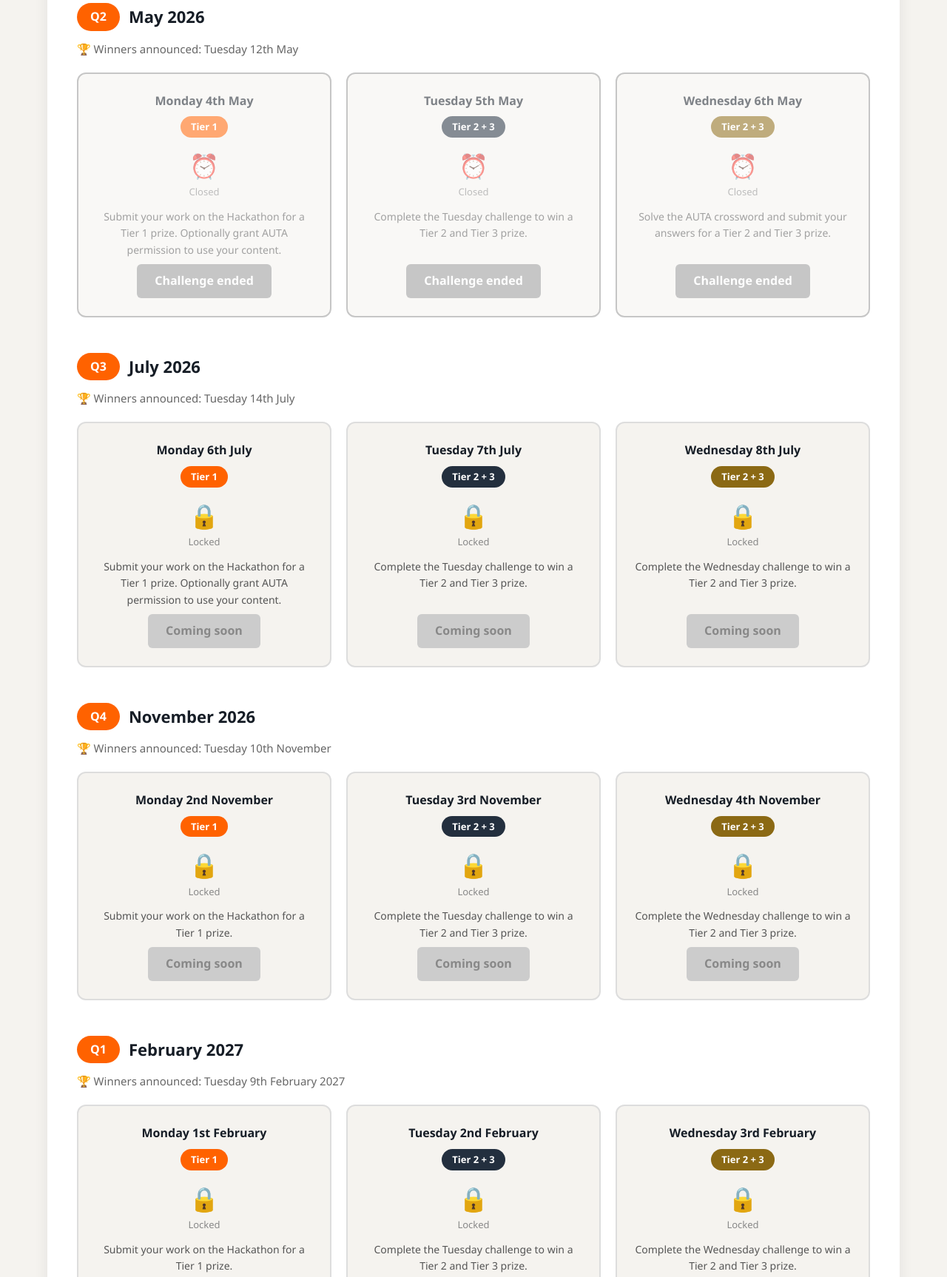
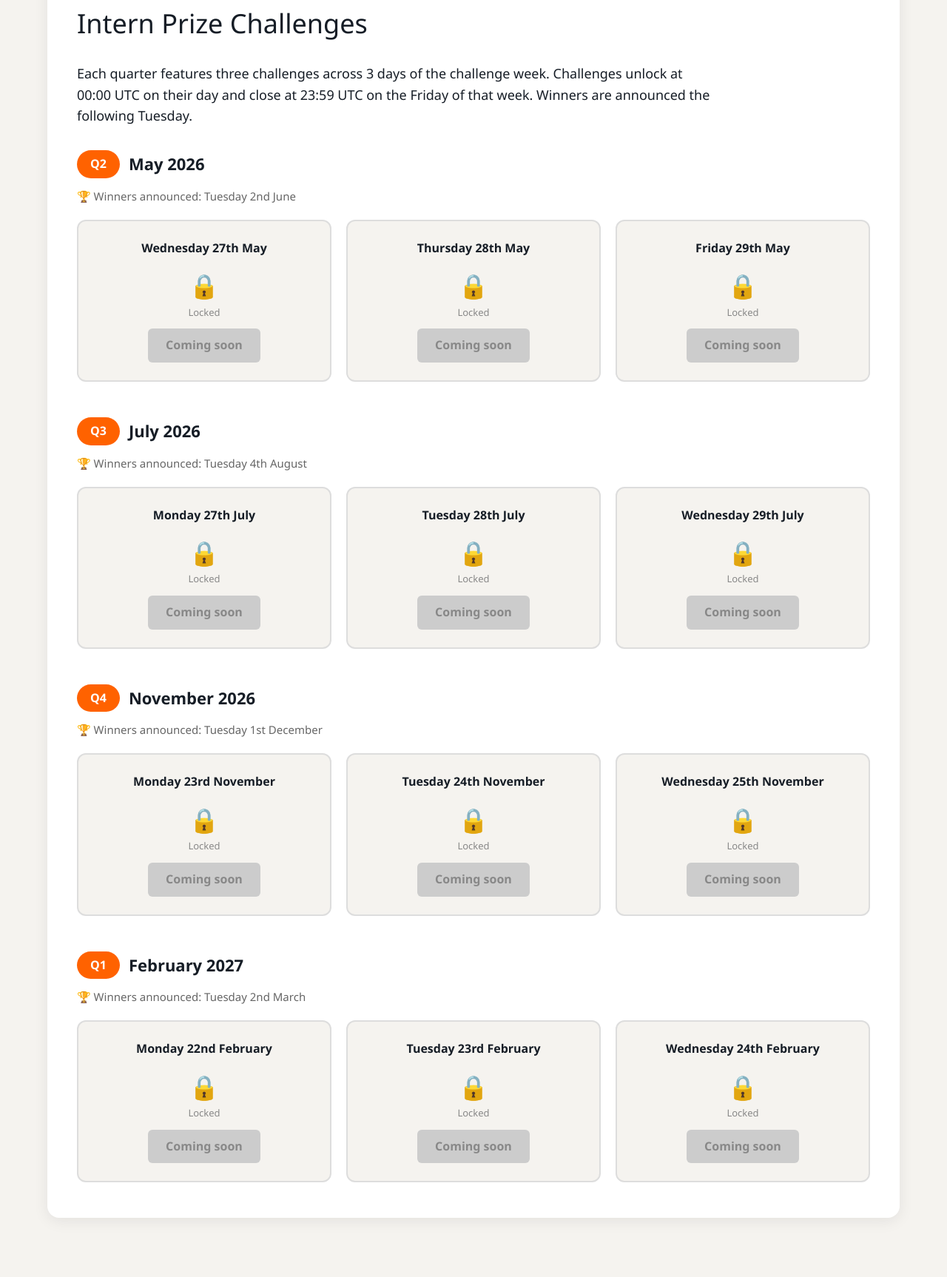
Before and after one commit to poppytru/intern-celebration-online-engagements, a plain HTML site: page index.html in a window 1280 px wide. Shown: the part 2176-3902 px from the top of the page at 74% size. Drawn offline with Linux system fonts and the light colour scheme.

Commit message:
Restore and update index.html content
Restored and updated the index.html file with the original content, including sections for upcoming celebrations, prize engagements, and prizes.

```diff
--- a/index.html
+++ b/index.html
@@ -74,48 +74,50 @@
                     <span class="chip">Cape Town</span>
                 </div>
             </div>
+
+            <div class="quarter-events">
+                <h3 class="quarter-label"><span class="quarter-tag">Q1</span> In-person events</h3>
+                <div class="city-chips">
+                    <span class="chip">Sydney</span>
+                    <span class="chip">Cape Town</span>
+                </div>
+            </div>
         </section>
 
-        <!-- PRIZE ENGAGEMENTS -->
+        <!-- PRIZE CHALLENGES -->
         <section class="engagements-section" id="engagements">
-            <h2>Intern prize engagements</h2>
-            <p class="section-intro">Each quarter features three challenges across Monday, Tuesday and Wednesday of the challenge week. Challenges unlock at 00:00 UTC on their day and close at 23:59 UTC on Friday of that week. Winners are announced the following Tuesday.</p>
+            <h2>Intern Prize Challenges</h2>
+            <p class="section-intro">Each quarter features three challenges across 3 days of the challenge week. Challenges unlock at 00:00 UTC on their day and close at 23:59 UTC on the Friday of that week. Winners are announced the following Tuesday.</p>
 
             <!-- Q2 — May -->
             <div class="quarter-block">
                 <div class="quarter-header">
                     <h3><span class="quarter-tag">Q2</span> May 2026</h3>
-                    <p class="winners-note">🏆 Winners announced: Tuesday 12th May</p>
+                    <p class="winners-note">🏆 Winners announced: Tuesday 2nd June</p>
                 </div>
                 <div class="challenges-row">
-                    <div class="challenge-card" data-unlock="2026-05-04T00:00:00Z" data-close="2026-05-09T00:00:00Z" data-link="https://hack.amazon.com/#2026unipitch/overview" data-link2="https://admin.pulse.aws/staffApplication/ACX4UWBQ" data-hackathon="true">
-                        <div class="challenge-day">Monday 4th May</div>
-                        <div class="challenge-tier tier-1-badge">Tier 1</div>
+                    <div class="challenge-card" data-unlock="2026-05-27T00:00:00Z" data-close="2026-05-29T23:59:00Z" data-link="https://hack.amazon.com/#2026unipitch/overview" data-link2="https://admin.pulse.aws/staffApplication/ACX4UWBQ" data-hackathon="true">
+                        <div class="challenge-day">Wednesday 27th May</div>
                         <div class="challenge-status">
                             <span class="lock-icon">🔒</span>
                             <span class="status-text">Locked</span>
                         </div>
-                        <p class="challenge-desc">Submit your work on the Hackathon for a Tier 1 prize. Optionally grant AUTA permission to use your content.</p>
                         <a class="challenge-btn disabled" aria-disabled="true">Coming soon</a>
                     </div>
-                    <div class="challenge-card" data-unlock="2026-05-05T00:00:00Z" data-close="2026-05-09T00:00:00Z" data-link="https://admin.pulse.aws/staffApplication/6R6T0DB1">
-                        <div class="challenge-day">Tuesday 5th May</div>
-                        <div class="challenge-tier tier-2-badge">Tier 2 + 3</div>
+                    <div class="challenge-card" data-unlock="2026-05-28T00:00:00Z" data-close="2026-05-29T23:59:00Z" data-link="https://admin.pulse.aws/staffApplication/6R6T0DB1">
+                        <div class="challenge-day">Thursday 28th May</div>
                         <div class="challenge-status">
                             <span class="lock-icon">🔒</span>
                             <span class="status-text">Locked</span>
                         </div>
-                        <p class="challenge-desc">Complete the Tuesday challenge to win a Tier 2 and Tier 3 prize.</p>
                         <a class="challenge-btn disabled" aria-disabled="true">Coming soon</a>
                     </div>
-                    <div class="challenge-card" data-unlock="2026-05-06T00:00:00Z" data-close="2026-05-09T00:00:00Z" data-link="https://admin.pulse.aws/staffApplication/MGT6YZLT" data-crossword="true">
-                        <div class="challenge-day">Wednesday 6th May</div>
-                        <div class="challenge-tier tier-3-badge">Tier 2 + 3</div>
+                    <div class="challenge-card" data-unlock="2026-05-29T00:00:00Z" data-close="2026-05-29T23:59:00Z" data-link="https://admin.pulse.aws/staffApplication/MGT6YZLT">
+                        <div class="challenge-day">Friday 29th May</div>
                         <div class="challenge-status">
                             <span class="lock-icon">🔒</span>
                             <span class="status-text">Locked</span>
                         </div>
-                        <p class="challenge-desc">Solve the AUTA crossword and submit your answers for a Tier 2 and Tier 3 prize.</p>
                         <a class="challenge-btn disabled" aria-disabled="true">Coming soon</a>
                     </div>
                 </div>
@@ -125,37 +127,31 @@
             <div class="quarter-block">
                 <div class="quarter-header">
                     <h3><span class="quarter-tag">Q3</span> July 2026</h3>
-                    <p class="winners-note">🏆 Winners announced: Tuesday 14th July</p>
+                    <p class="winners-note">🏆 Winners announced: Tuesday 4th August</p>
                 </div>
                 <div class="challenges-row">
-                    <div class="challenge-card" data-unlock="2026-07-06T00:00:00Z" data-close="2026-07-10T00:00:00Z" data-link="https://hack.amazon.com/#2026dayinthelife/overview" data-link2="https://admin.pulse.aws/staffApplication/TMI3DJHI" data-hackathon="true">
-                        <div class="challenge-day">Monday 6th July</div>
-                        <div class="challenge-tier tier-1-badge">Tier 1</div>
+                    <div class="challenge-card" data-unlock="2026-07-27T00:00:00Z" data-close="2026-07-31T23:59:00Z" data-link="https://hack.amazon.com/#2026dayinthelife/overview" data-link2="https://admin.pulse.aws/staffApplication/TMI3DJHI" data-hackathon="true">
+                        <div class="challenge-day">Monday 27th July</div>
                         <div class="challenge-status">
                             <span class="lock-icon">🔒</span>
                             <span class="status-text">Locked</span>
                         </div>
-                        <p class="challenge-desc">Submit your work on the Hackathon for a Tier 1 prize. Optionally grant AUTA permission to use your content.</p>
                         <a class="challenge-btn disabled" aria-disabled="true">Coming soon</a>
                     </div>
-                    <div class="challenge-card" data-unlock="2026-07-07T00:00:00Z" data-close="2026-07-10T00:00:00Z" data-link="https://admin.pulse.aws/staffApplication/QXEUTQQP">
-                        <div class="challenge-day">Tuesday 7th July</div>
-                        <div class="challenge-tier tier-2-badge">Tier 2 + 3</div>
+                    <div class="challenge-card" data-unlock="2026-07-28T00:00:00Z" data-close="2026-07-31T23:59:00Z" data-link="https://admin.pulse.aws/staffApplication/QXEUTQQP">
+                        <div class="challenge-day">Tuesday 28th July</div>
                         <div class="challenge-status">
                             <span class="lock-icon">🔒</span>
                             <span class="status-text">Locked</span>
                         </div>
-                        <p class="challenge-desc">Complete the Tuesday challenge to win a Tier 2 and Tier 3 prize.</p>
                         <a class="challenge-btn disabled" aria-disabled="true">Coming soon</a>
                     </div>
-                    <div class="challenge-card" data-unlock="2026-07-08T00:00:00Z" data-close="2026-07-10T00:00:00Z" data-link="https://admin.pulse.aws/staffApplication/S98IL31A">
-                        <div class="challenge-day">Wednesday 8th July</div>
-                        <div class="challenge-tier tier-3-badge">Tier 2 + 3</div>
+                    <div class="challenge-card" data-unlock="2026-07-29T00:00:00Z" data-close="2026-07-31T23:59:00Z" data-link="https://admin.pulse.aws/staffApplication/S98IL31A">
+                        <div class="challenge-day">Wednesday 29th July</div>
                         <div class="challenge-status">
                             <span class="lock-icon">🔒</span>
                             <span class="status-text">Locked</span>
                         </div>
-                        <p class="challenge-desc">Complete the Wednesday challenge to win a Tier 2 and Tier 3 prize.</p>
                         <a class="challenge-btn disabled" aria-disabled="true">Coming soon</a>
                     </div>
                 </div>
@@ -165,37 +161,31 @@
             <div class="quarter-block">
                 <div class="quarter-header">
                     <h3><span class="quarter-tag">Q4</span> November 2026</h3>
-                    <p class="winners-note">🏆 Winners announced: Tuesday 10th November</p>
+                    <p class="winners-note">🏆 Winners announced: Tuesday 1st December</p>
                 </div>
                 <div class="challenges-row">
-                    <div class="challenge-card" data-unlock="2026-11-02T00:00:00Z" data-close="2026-11-06T00:00:00Z" data-link="https://hack.amazon.com/#2026holiday/overview" data-hackathon="true">
-                        <div class="challenge-day">Monday 2nd November</div>
-                        <div class="challenge-tier tier-1-badge">Tier 1</div>
+                    <div class="challenge-card" data-unlock="2026-11-23T00:00:00Z" data-close="2026-11-27T23:59:00Z" data-link="https://hack.amazon.com/#2026holiday/overview" data-hackathon="true">
+                        <div class="challenge-day">Monday 23rd November</div>
                         <div class="challenge-status">
                             <span class="lock-icon">🔒</span>
                             <span class="status-text">Locked</span>
                         </div>
-                        <p class="challenge-desc">Submit your work on the Hackathon for a Tier 1 prize.</p>
                         <a class="challenge-btn disabled" aria-disabled="true">Coming soon</a>
                     </div>
-                    <div class="challenge-card" data-unlock="2026-11-03T00:00:00Z" data-close="2026-11-06T00:00:00Z" data-link="https://admin.pulse.aws/staffApplication/TPAHM2QW">
-                        <div class="challenge-day">Tuesday 3rd November</div>
-                        <div class="challenge-tier tier-2-badge">Tier 2 + 3</div>
+                    <div class="challenge-card" data-unlock="2026-11-24T00:00:00Z" data-close="2026-11-27T23:59:00Z" data-link="https://admin.pulse.aws/staffApplication/TPAHM2QW">
+                        <div class="challenge-day">Tuesday 24th November</div>
                         <div class="challenge-status">
                             <span class="lock-icon">🔒</span>
                             <span class="status-text">Locked</span>
                         </div>
-                        <p class="challenge-desc">Complete the Tuesday challenge to win a Tier 2 and Tier 3 prize.</p>
                         <a class="challenge-btn disabled" aria-disabled="true">Coming soon</a>
                     </div>
-                    <div class="challenge-card" data-unlock="2026-11-04T00:00:00Z" data-close="2026-11-06T00:00:00Z" data-link="https://admin.pulse.aws/staffApplication/EBPESHMB">
-                        <div class="challenge-day">Wednesday 4th November</div>
-                        <div class="challenge-tier tier-3-badge">Tier 2 + 3</div>
+                    <div class="challenge-card" data-unlock="2026-11-25T00:00:00Z" data-close="2026-11-27T23:59:00Z" data-link="https://admin.pulse.aws/staffApplication/EBPESHMB">
+                        <div class="challenge-day">Wednesday 25th November</div>
                         <div class="challenge-status">
                             <span class="lock-icon">🔒</span>
                             <span class="status-text">Locked</span>
                         </div>
-                        <p class="challenge-desc">Complete the Wednesday challenge to win a Tier 2 and Tier 3 prize.</p>
                         <a class="challenge-btn disabled" aria-disabled="true">Coming soon</a>
                     </div>
                 </div>
@@ -205,37 +195,31 @@
             <div class="quarter-block">
                 <div class="quarter-header">
                     <h3><span class="quarter-tag">Q1</span> February 2027</h3>
-                    <p class="winners-note">🏆 Winners announced: Tuesday 9th February 2027</p>
+                    <p class="winners-note">🏆 Winners announced: Tuesday 2nd March</p>
                 </div>
                 <div class="challenges-row">
-                    <div class="challenge-card" data-unlock="2027-02-01T00:00:00Z" data-close="2027-02-05T00:00:00Z" data-link="https://hack.amazon.com/#2026powerpointtopicex/overview" data-hackathon="true">
-                        <div class="challenge-day">Monday 1st February</div>
-                        <div class="challenge-tier tier-1-badge">Tier 1</div>
+                    <div class="challenge-card" data-unlock="2027-02-22T00:00:00Z" data-close="2027-02-26T23:59:00Z" data-link="https://hack.amazon.com/#2026powerpointtopicex/overview" data-hackathon="true">
+                        <div class="challenge-day">Monday 22nd February</div>
                         <div class="challenge-status">
                             <span class="lock-icon">🔒</span>
                             <span class="status-text">Locked</span>
                         </div>
-                        <p class="challenge-desc">Submit your work on the Hackathon for a Tier 1 prize.</p>
                         <a class="challenge-btn disabled" aria-disabled="true">Coming soon</a>
                     </div>
-                    <div class="challenge-card" data-unlock="2027-02-02T00:00:00Z" data-close="2027-02-05T00:00:00Z" data-link="https://admin.pulse.aws/staffApplication/OFT6KBWY">
-                        <div class="challenge-day">Tuesday 2nd February</div>
-                        <div class="challenge-tier tier-2-badge">Tier 2 + 3</div>
+                    <div class="challenge-card" data-unlock="2027-02-23T00:00:00Z" data-close="2027-02-26T23:59:00Z" data-link="https://admin.pulse.aws/staffApplication/OFT6KBWY">
+                        <div class="challenge-day">Tuesday 23rd February</div>
                         <div class="challenge-status">
                             <span class="lock-icon">🔒</span>
                             <span class="status-text">Locked</span>
                         </div>
-                        <p class="challenge-desc">Complete the Tuesday challenge to win a Tier 2 and Tier 3 prize.</p>
                         <a class="challenge-btn disabled" aria-disabled="true">Coming soon</a>
                     </div>
-                    <div class="challenge-card" data-unlock="2027-02-03T00:00:00Z" data-close="2027-02-05T00:00:00Z" data-link="https://admin.pulse.aws/staffApplication/LS9YI6D9">
-                        <div class="challenge-day">Wednesday 3rd February</div>
-                        <div class="challenge-tier tier-3-badge">Tier 2 + 3</div>
+                    <div class="challenge-card" data-unlock="2027-02-24T00:00:00Z" data-close="2027-02-26T23:59:00Z" data-link="https://admin.pulse.aws/staffApplication/LS9YI6D9">
+                        <div class="challenge-day">Wednesday 24th February</div>
                         <div class="challenge-status">
                             <span class="lock-icon">🔒</span>
                             <span class="status-text">Locked</span>
                         </div>
-                        <p class="challenge-desc">Complete the Wednesday challenge to win a Tier 2 and Tier 3 prize.</p>
                         <a class="challenge-btn disabled" aria-disabled="true">Coming soon</a>
                     </div>
                 </div>
@@ -244,21 +228,9 @@
 
         <!-- PRIZES -->
         <section class="prizes-section" id="prizes">
-            <h2>Prize tiers</h2>
-            <p class="section-intro">Each prize engagement uses a tiered system based on the complexity and cadence of the challenge. Prizes can also be awarded from quarterly recognitions, so stay tuned!</p>
-            <p class="prize-note">⚠️ Monday winners choose <strong>one item</strong> from Tier 1. Tuesday &amp; Wednesday winners receive <strong>2 prizes</strong> — one item from Tier 2 and one item from Tier 3. Your selections will be confirmed in the winnings notification.</p>
-
-            <div class="prize-stickers">
-                <div class="prize-sticker" style="transform: rotate(-4deg);">
-                    <img src="sticker-corgi.png" alt="Intern at Amazon sticker">
-                </div>
-                <div class="prize-sticker" style="transform: rotate(3deg);">
-                    <img src="sticker-laptop.png" alt="Amazon laptop sticker">
-                </div>
-                <div class="prize-sticker" style="transform: rotate(-2deg);">
-                    <img src="sticker-van.png" alt="Amazon Intern van sticker">
-                </div>
-            </div>
+            <h2>Prizes</h2>
+            <p class="section-intro">Each prize challenge will have several winners globally, the SWAG items will depend on the difficulty of the challenges, so stay tuned!!</p>
+            <p class="prize-note">All winners will find out the following Tuesday, so keep checking that mailbox! 📬</p>
         </section>
     </main>
 
```
